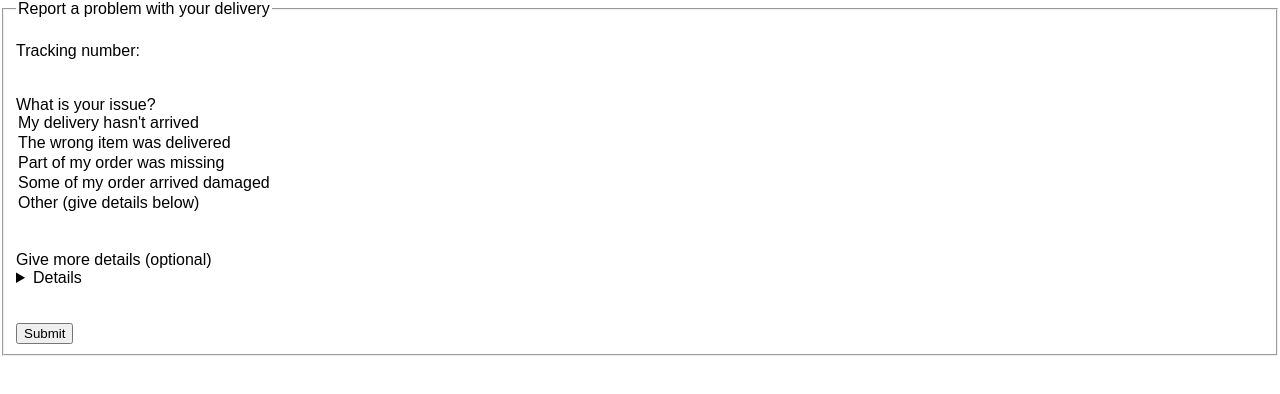
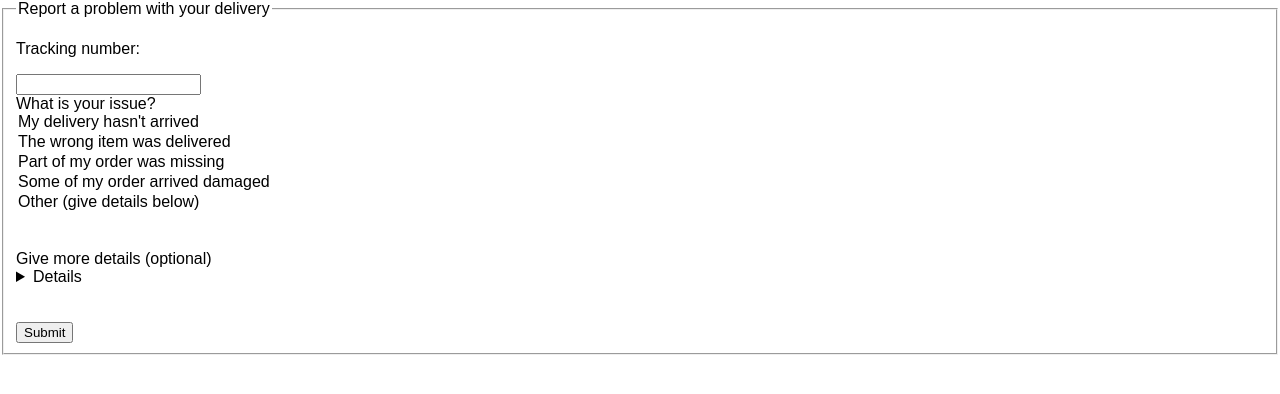
Before and after one commit to thinkful-ei18/alisha_delivery_complaint_form_challenge, a React (Create React App) app: page / in a window 1280 px wide. Shown: the top 394 px of the page. Built offline with nearby package versions, Linux system fonts and the light colour scheme.

Commit message:
created TrackingNumber component and used with Field element in ComplaintForm component

```diff
--- a/src/components/ComplaintForm.js
+++ b/src/components/ComplaintForm.js
@@ -1,5 +1,7 @@
 import React, { Component } from 'react';
 import { reduxForm, Field } from 'redux-form';
+
+import TrackingNumber from './TrackingNumber'
 
 class ComplaintForm extends Component {
 
@@ -8,15 +10,11 @@ class ComplaintForm extends Component {
     return(
         <form>
           <fieldset>
-            <legend>Report a problem with your delivery</legend><br />
-            Tracking number:<br />
+            <legend>Report a problem with your delivery</legend>
             <Field
-              component='TrackingNumber'
-              label='Tracking number'
-              name='Tracking number'
-              id='trackingNumber'
-              type='text'
-            /><br /><br />
+              component={TrackingNumber}
+              name='trackingNumber'
+            />
 
             What is your issue?<br />
             <Field
--- /dev/null
+++ b/src/components/TrackingNumber.js
@@ -0,0 +1,16 @@
+import React from 'react';
+
+export default function TrackingNumber() {
+
+  return(
+    <div>
+      <p>Tracking number:</p>
+      <input
+        label='trackingNumber'
+        element='trackingNumber'
+        id='trackingNumber'
+        type='text'
+      />
+    </div>
+  );
+}
```
